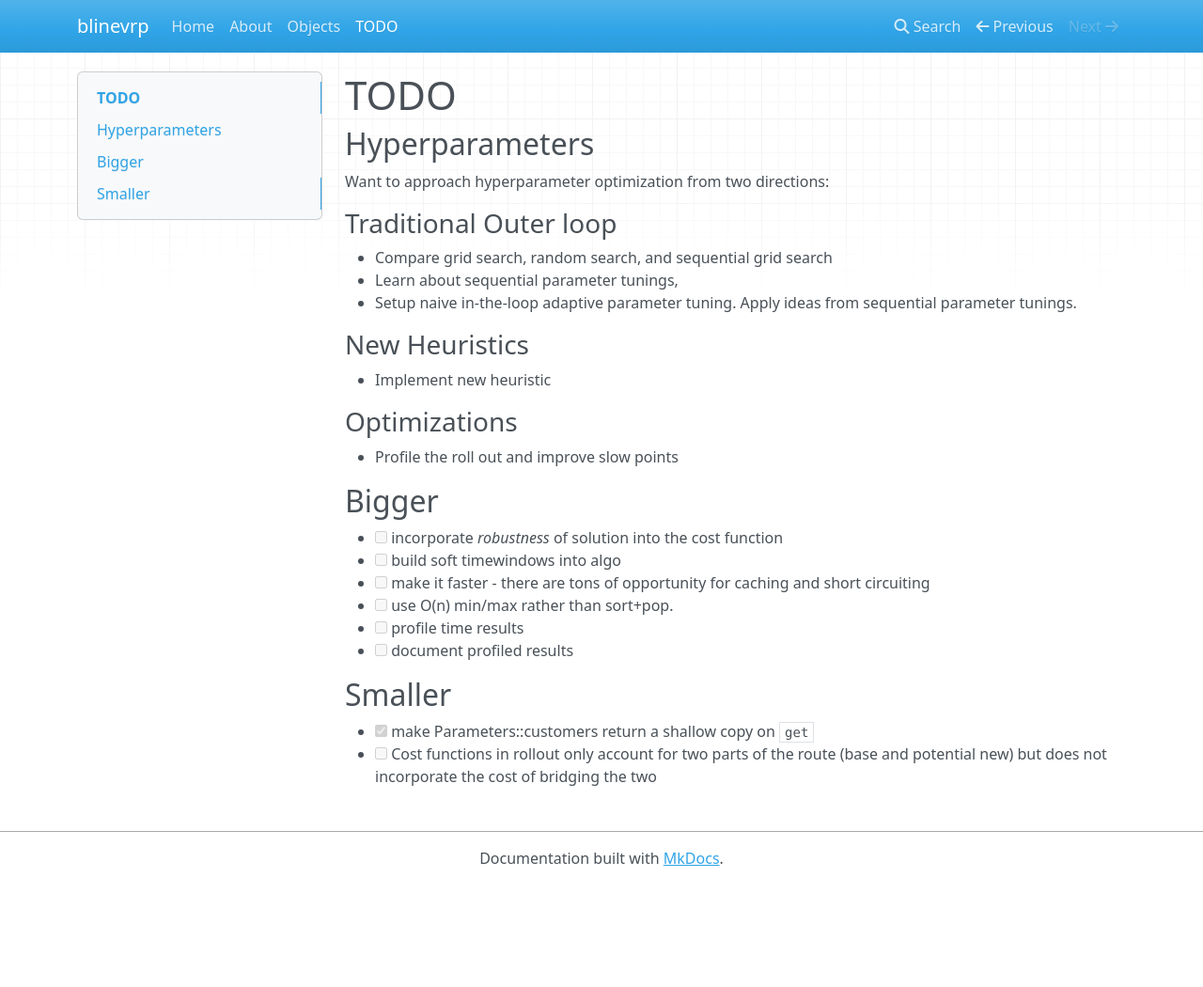
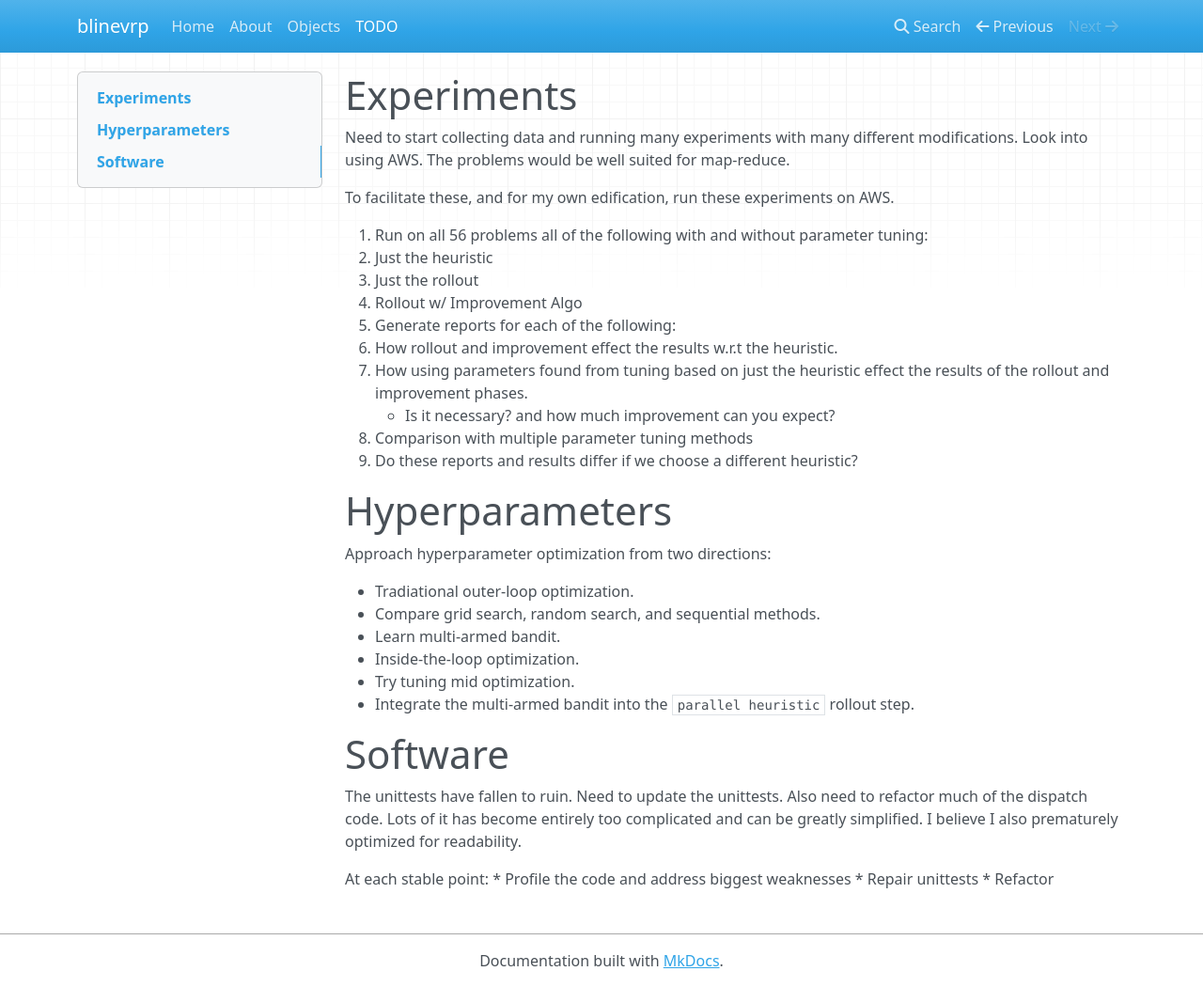
Before and after one commit to sauln/ICRI, an MkDocs documentation site: the page built from docs/todo.md, in a window 1280 px wide and 1050 px high. Shown: the whole window at 94% size. Built offline with MkDocs 1.6.1, drawn with Linux system fonts in a browser that asks for light colours; nearby versions of some CDN libraries; old or Windows-style settings are respelled for this version of MkDocs.

Commit message:
up-to-date future direction based on recent meeting with figliozzi

```diff
--- a/docs/todo.md
+++ b/docs/todo.md
@@ -1,28 +1,37 @@
-# TODO
+# Experiments
+Need to start collecting data and running many experiments with many different modifications.
+Look into using AWS.  The problems would be well suited for map-reduce.
 
-## Hyperparameters
-Want to approach hyperparameter optimization from two directions:
+To facilitate these, and for my own edification, run these experiments on AWS.
 
-### Traditional Outer loop
-* Compare grid search, random search, and sequential grid search
-* Learn about sequential parameter tunings,
-* Setup naive in-the-loop adaptive parameter tuning.  Apply ideas from sequential parameter tunings.
+1. Run on all 56 problems all of the following with and without parameter tuning:
+  * Just the heuristic
+  * Just the rollout
+  * Rollout w/ Improvement Algo
+2. Generate reports for each of the following:
+  * How rollout and improvement effect the results w.r.t the heuristic.
+  * How using parameters found from tuning based on just the heuristic effect the
+  results of the rollout and improvement phases.
+    * Is it necessary? and how much improvement can you expect?
+  * Comparison with multiple parameter tuning methods
+  * Do these reports and results differ if we choose a different heuristic?
 
-### New Heuristics
-* Implement new heuristic
+# Hyperparameters
+Approach hyperparameter optimization from two directions:
 
-### Optimizations
-* Profile the roll out and improve slow points
+* Tradiational outer-loop optimization.
+  * Compare grid search, random search, and sequential methods.
+  * Learn multi-armed bandit.
+* Inside-the-loop optimization.
+  * Try tuning mid optimization.
+  * Integrate the multi-armed bandit into the `parallel heuristic` rollout step.
 
-## Bigger
-- [ ] incorporate *robustness* of solution into the cost function
-- [ ] build soft timewindows into algo
-- [ ] make it faster - there are tons of opportunity for caching and short circuiting
-- [ ] use O(n) min/max rather than sort+pop.
-- [ ] profile time results
-- [ ] document profiled results
+# Software
+The unittests have fallen to ruin.  Need to update the unittests.  Also need to
+refactor much of the dispatch code.  Lots of it has become entirely too complicated
+and can be greatly simplified. I believe I also prematurely optimized for readability.
 
-## Smaller
-- [x] make Parameters::customers return a shallow copy on `get`
-- [ ] Cost functions in rollout only account for two parts of the route
-(base and potential new) but does not incorporate the cost of bridging the two
+At each stable point:
+* Profile the code and address biggest weaknesses
+* Repair unittests
+* Refactor
```
